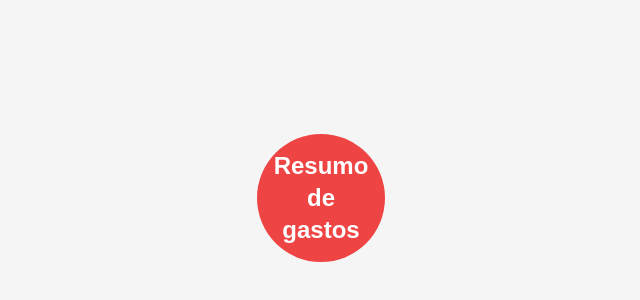
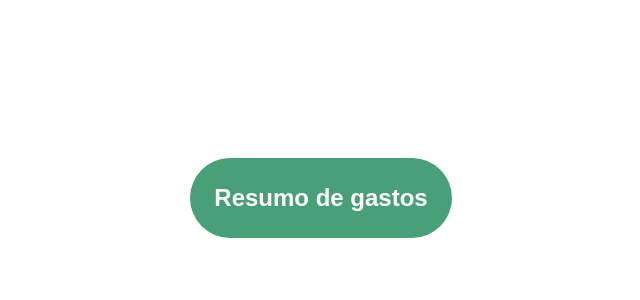
Before and after one commit to Gui-Rigaud/economIA, a Next.js app in the folder frontend/: page /dashboard in a window 1280 px wide. Shown: the part 1633-1933 px from the top of the page, without its empty margins (319-959 px from the left). Built offline with nearby package versions, Linux system fonts and the light colour scheme.

Commit message:
Campo de resumo dos gastos finalizado e testado

```diff
--- a/frontend/src/components/Summary/index.tsx
+++ b/frontend/src/components/Summary/index.tsx
@@ -44,7 +44,7 @@ export function Summary()
         setLoading(true);
 
         try {
-            const response = await apiClient.get(" ", {
+            const response = await apiClient.get("/budget", {
                 params: { user_id: user?.id }
             });
 
@@ -63,12 +63,12 @@ export function Summary()
     };
 
     return (
-        <div id="spendings-summary" className="bg-backgroundLightGray flex flex-col justify-center items-center text-black min-h-screen">
+        <div id="spendings-summary" className="flex flex-col justify-center items-center text-black min-h-screen">
             {primeiraRenderizacao.current ? (
                 <div className="flex items-center justify-center h-screen">
                     <button
                         onClick={fetchSummary}
-                        className="bg-red-500 hover:bg-red-700 text-white font-bold py-6 px-6 rounded-full w-32 h-32 flex items-center justify-center text-2xl"
+                        className="bg-econGreen hover:bg-black text-white font-bold py-6 px-6 rounded-full w-35 h-35 flex items-center justify-center text-2xl"
                     >
                         Resumo de gastos
                     </button>
@@ -80,8 +80,8 @@ export function Summary()
                             <p className="text-white text-xl">Carregando...</p>
                         </div>
                     ) : (
-                        <div id="text-container" className={`bg-gray-200 border-4 border-black rounded-3xl w-3/4 mx-auto flex flex-col justify-center items-center ${roboto400.className} text-[24px]`}>
-                            <p className="mb-4 font-bold"><strong>Resumo de gastos mensais</strong></p>
+                        <div id="text-container" className={`bg-gray-200 border-4 border-black rounded-3xl w-1/3 mx-auto flex flex-col justify-center items-center ${roboto400.className} text-[24px] width-[10px]`}>
+                            <p className="mb-4 mt-3 font-bold"><strong>Resumo de gastos mensais</strong></p>
                             <p className="mb-1 p-4">Receita: {dados?.receita ?? "N/A"}</p>
                             <p className="mb-1 p-4">Despesas totais: {dados?.despesas ?? "N/A"}</p>
                             <p className="mb-1 p-4">Saldo: {dados?.saldo ?? "N/A"}</p>
```
